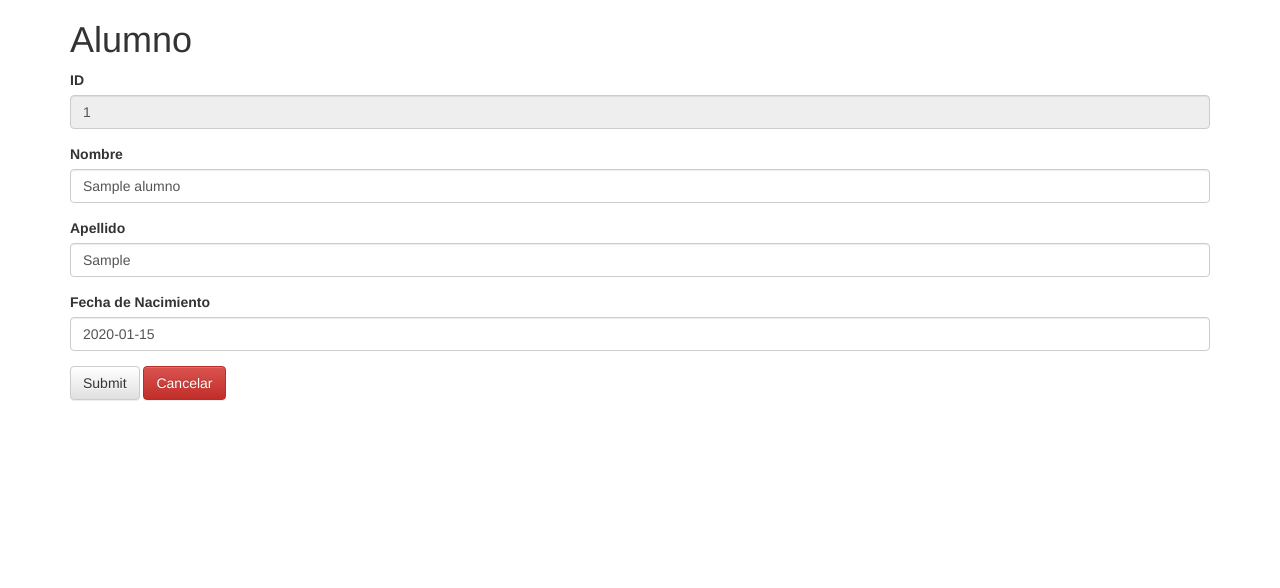
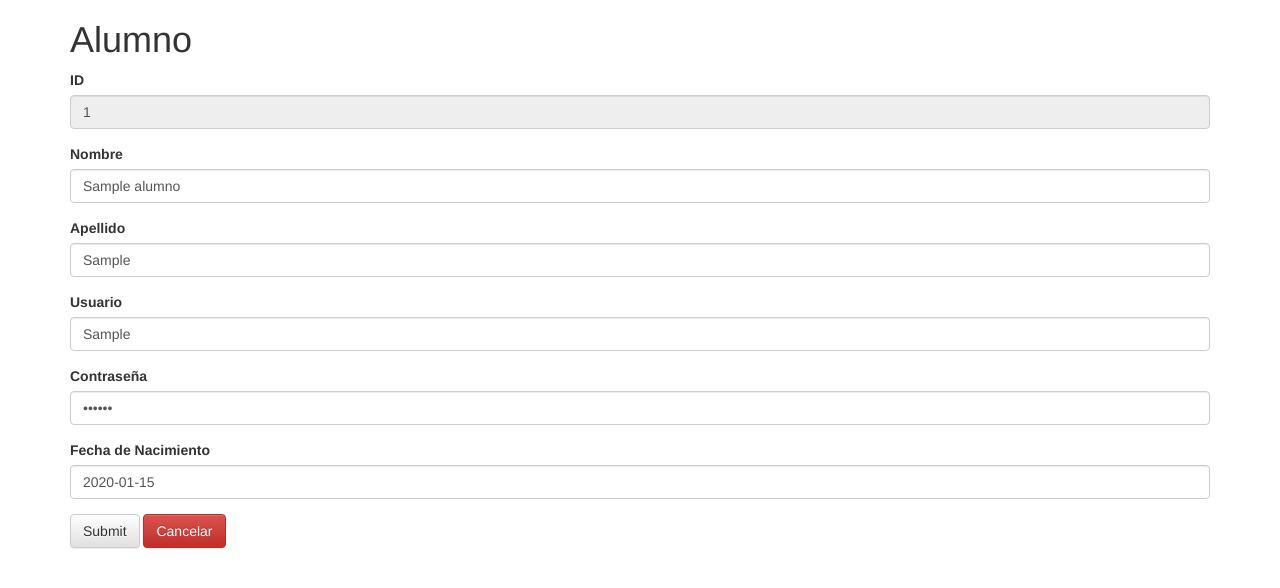
Before and after one commit to stgoduoc/dai, a PHP site: page /form.php?id=1 in a window 1280 px wide. Shown: the top 588 px of the page. Run offline with PHP 8.4, Linux system fonts and the light colour scheme; tables that the repository leaves empty hold one stand-in row (values such as "Sample post"); some libraries are stand-ins or nearby versions.

Commit message:
Avances password con md5
Avances en mantenedores para agregar usuario y password. Por el momento falta agregar MD5.

```diff
--- a/daoSearch/CRUD/alumnos/form.php
+++ b/daoSearch/CRUD/alumnos/form.php
@@ -15,7 +15,7 @@ if( isset($_GET["id"]) ){
 
 // si se envió el formulario procesar
 if( isset($_POST["nombre"]) ){
-	$alumno = new Alumno(intval($_POST["id"]), $_POST["nombre"], $_POST["apellido"], $_POST["nacimiento"], time());
+	$alumno = new Alumno(intval($_POST["id"]), $_POST["nombre"], $_POST["apellido"], $_POST["usuario"], $_POST["contrasena"], $_POST["nacimiento"], time());
 	$alumno = AlumnosDAO::save($alumno);
 	$mensajes[] = "Alumno guardado correctamente";
 }
@@ -62,6 +62,14 @@ if( isset($_POST["nombre"]) ){
 				<input type="text" class="form-control" id="apellido" name="apellido" placeholder="Apellido del alumno" value="<?=$alumno->apellido?>">
 			</div>
 			<div class="form-group">
+				<label for="usuario">Usuario</label>
+				<input type="text" class="form-control" id="usuario" name="usuario" placeholder="Nombre de Usuario" value="<?=$alumno->usuario?>">
+			</div>
+			<div class="form-group">
+				<label for="contrasena">Contraseña</label>
+				<input type="password" class="form-control" id="contrasena" name="contrasena" placeholder="Contraseña" value="<?=$alumno->apellido?>">
+			</div>
+			<div class="form-group">
 				<label for="nacimiento">Fecha de Nacimiento</label>
 				<input type="text" class="form-control" id="nacimiento" name="nacimiento" placeholder="yyyy-mm-dd" value="<?=$alumno->fechaNacimiento?>">
 			</div>
--- a/daoSearch/DAO/Alumno.php
+++ b/daoSearch/DAO/Alumno.php
@@ -10,20 +10,24 @@ class Alumno {
 	private $id = 0;
 	private $nombre;
 	private $apellido;
+	private $usuario;
+	private $contrasena;
 	private $fechaNacimiento;
 	private $fechaCreacion;
 
-	public function __construct($id, $nombre, $apellido, $fechaNacimiento, $fechaCreacion) {
+	public function __construct($id, $nombre, $apellido, $usuario, $contrasena, $fechaNacimiento, $fechaCreacion) {
 		// argumentos como array
 		$argumentos = func_get_args();
 		// número de argumentos
 		$numArgs 	= func_num_args();
 
 		// si usa 4 o más argumentos
-		if($numArgs >= 5) {
+		if($numArgs >= 7) {
 			$this->id 				= $id;
 			$this->nombre 			= $nombre;
 			$this->apellido 		= $apellido;
+			$this->usuario 			= $usuario;
+			$this->contrasena 		= $contrasena;
 			$this->fechaNacimiento	= $fechaNacimiento;
 			$this->fechaCreacion 	= $fechaCreacion;
 		}
--- a/daoSearch/DAO/AlumnosDAO.php
+++ b/daoSearch/DAO/AlumnosDAO.php
@@ -8,7 +8,7 @@ class AlumnosDAO {
 	const TABLA = "alumnos";
 
 	public static function createObject($data){
-		return new Alumno($data["id"], $data["nombre"], $data["apellido"], $data["fecha_nacimiento"], $data["fecha_creacion"]);
+		return new Alumno($data["id"], $data["nombre"], $data["apellido"], $data["usuario"], $data["contrasena"], $data["fecha_nacimiento"], $data["fecha_creacion"]);
 	}
 
 	public static function getById($alumnoId) {
@@ -68,14 +68,16 @@ class AlumnosDAO {
 
 		if($alumno->id == 0) {
 			// alumno nuevo
-			$sql = "INSERT INTO ".self::TABLA."(nombre, apellido, fecha_nacimiento) VALUES(:nombre, :apellido, :fecha_nacimiento)";
+			$sql = "INSERT INTO ".self::TABLA."(nombre, apellido, usuario, contrasena, fecha_nacimiento) VALUES(:nombre, :apellido, :fecha_nacimiento)";
 		} else {
 			// modificar alumno
-			$sql = "UPDATE ".self::TABLA." SET nombre = :nombre, apellido = :apellido, fecha_nacimiento = :fecha_nacimiento WHERE id = :alumno_id";
+			$sql = "UPDATE ".self::TABLA." SET nombre = :nombre, apellido = :apellido, usuario = :usuario, contrasena = :contrasena, fecha_nacimiento = :fecha_nacimiento WHERE id = :alumno_id";
 		}
 		$statement = $conexion->prepare($sql);
 		$statement->bindValue(":nombre", $alumno->nombre);
 		$statement->bindValue(":apellido", $alumno->apellido);
+		$statement->bindValue(":usuario", $alumno->usuario);
+		$statement->bindValue(":contrasena", $alumno->contrasena);
 		$statement->bindValue(":fecha_nacimiento", $alumno->fechaNacimiento);
 		if($alumno->id > 0){
 			$statement->bindValue(":alumno_id", $alumno->id);
--- a/daoSearch/tabla.sql
+++ b/daoSearch/tabla.sql
@@ -1,7 +1,10 @@
+DROP TABLE IF EXISTS alumnos;
 CREATE TABLE alumnos(
 	id INT UNSIGNED NOT NULL PRIMARY KEY AUTO_INCREMENT
     , nombre VARCHAR(255) NOT NULL
     , apellido VARCHAR(255) NOT NULL
+	, usuario VARCHAR(20) NOT NULL UNIQUE
+	, contrasena VARCHAR(255) NOT NULL
 	, fecha_nacimiento DATE
     , fecha_creacion TIMESTAMP DEFAULT CURRENT_TIMESTAMP
 );
```
